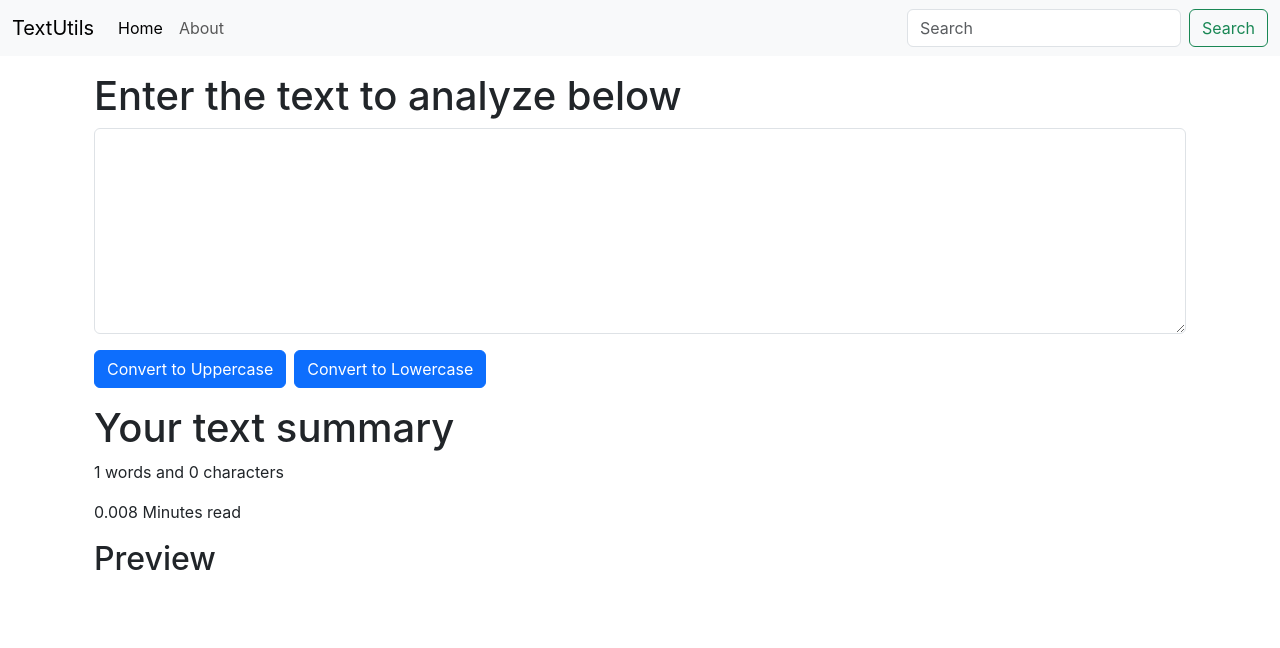
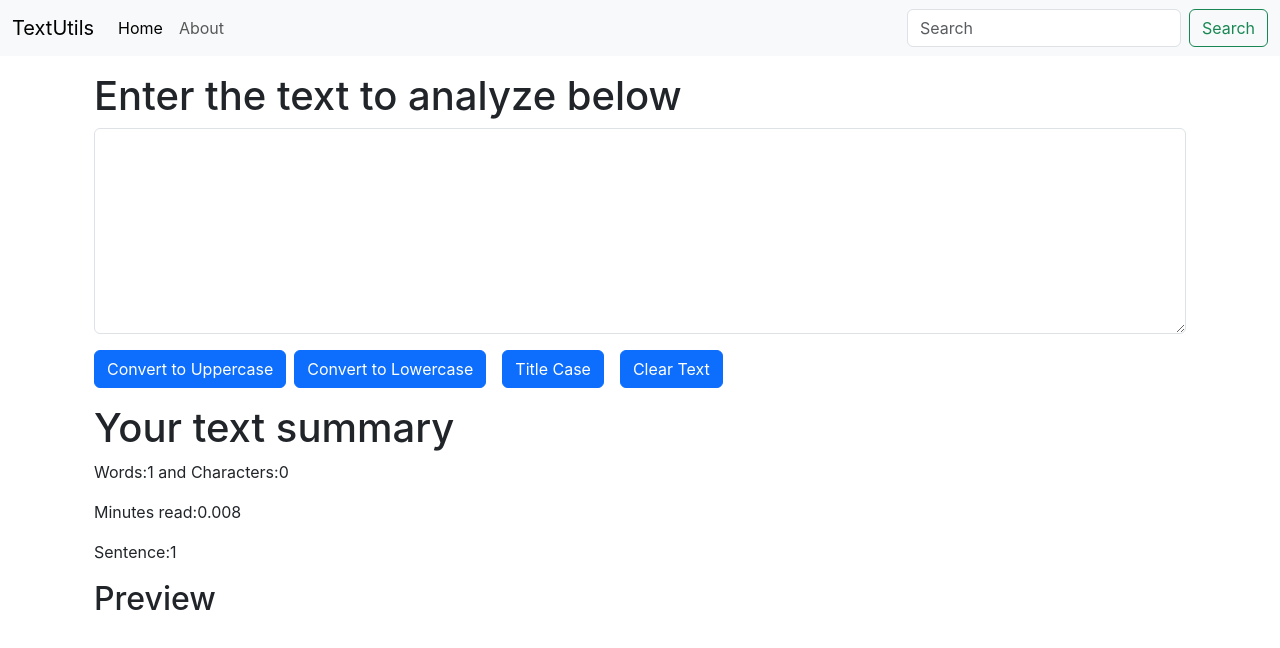
Before and after one commit to Coderaman-tech/ReactJS-by-CWH, a React (Create React App) app in the folder textutils/: page / in a window 1280 px wide. Shown: the top 648 px of the page. Built offline with nearby package versions, Linux system fonts and the light colour scheme.

Commit message:
add capatilize

```diff
--- a/textutils/src/components/TextForm.js
+++ b/textutils/src/components/TextForm.js
@@ -12,11 +12,33 @@ export default function TextForm(props) {
         let newText=text.toLowerCase();
         setText(newText);
     }
+
+    const handleClearClick=()=>{
+        let newText="";
+        setText(newText);
+
+    }
+
+    const handleTitleCaseClick=()=>{
+          let newText=text.split(".")
+          for (var i = 0; i < newText.length; i++) {
+           newText[i] = newText[i].charAt(0).toUpperCase() + newText[i].slice(1);
+
+        }
+
+        //Join all the elements of the array back into a string
+        //using a blankspace as a separator
+        const str2 = newText.join(".");
+        console.log(str2);
+        setText(str2);
+    }
+
     const handleOnChange=(event)=>{
         console.log("On Change");
         setText(event.target.value);
         // console.log(text);
     }
+
     const [text, setText] = useState("");
 //text+=newtext
 //   text="next text"//wrong way to change state
@@ -32,14 +54,17 @@ export default function TextForm(props) {
             </div>
             <button className='btn btn-primary' onClick={handleUpClick}>Convert to Uppercase</button>
             <button className='btn btn-primary mx-2' onClick={handleLoClick}>Convert to Lowercase</button>
+            <button className='btn btn-primary mx-2' onClick={handleTitleCaseClick}>Title Case</button>
+            <button className='btn btn-primary mx-2' onClick={handleClearClick}>Clear Text</button>
+
 
         </div>
 
         <div className='container my-3'>
             <h1>Your text summary</h1>
-            <p>{text.split(" ").length} words and {text.length} characters</p>
-            <p>{0.008*text.split(" ").length} Minutes read</p>
-
+            <p>Words:{text.split(" ").length} and Characters:{text.length}</p>
+            <p>Minutes read:{0.008*text.split(" ").length}</p>
+            <p>Sentence:{text.split(".").length}</p>
             <h2>Preview</h2>
             <p>{text}</p>
         </div>
```
